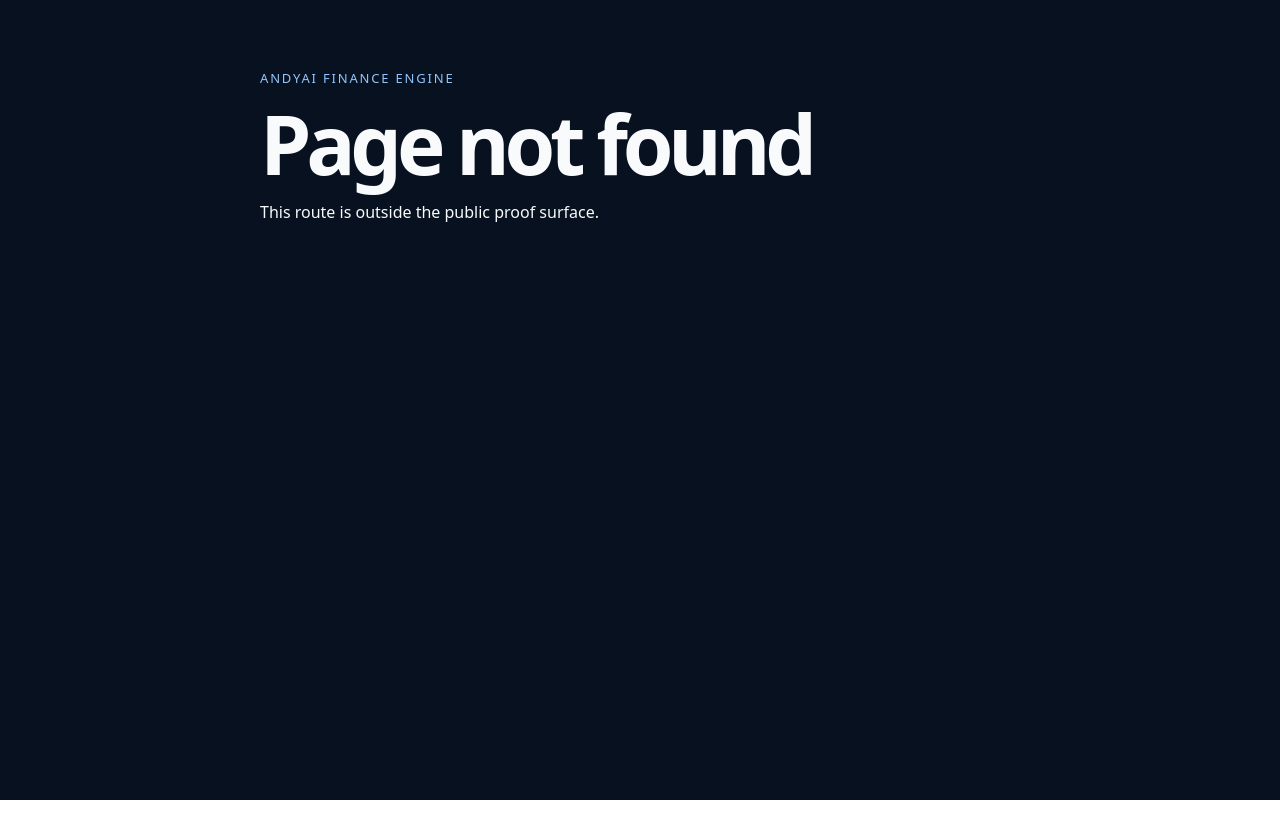
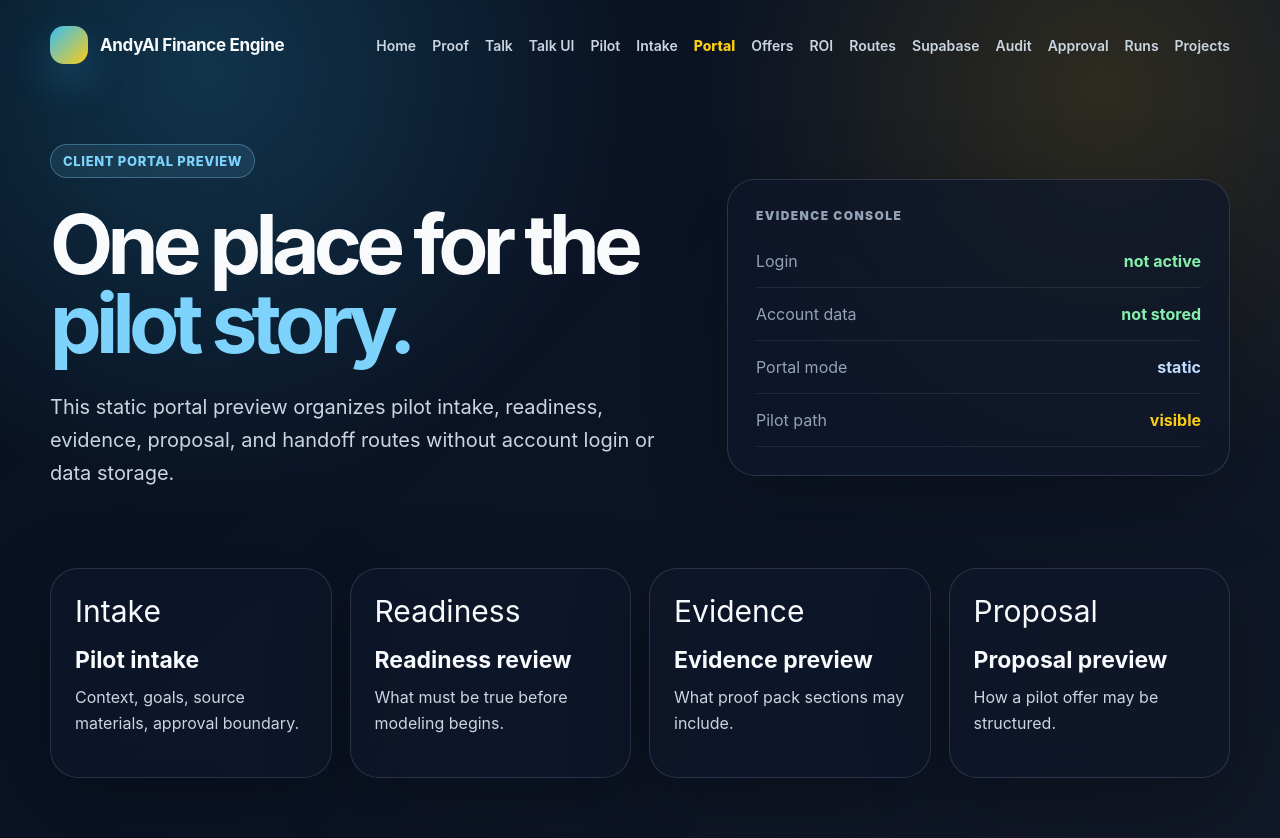
Before and after one commit to kolundzic/andyai-finance-engine, a Next.js app: page /client-portal in a window 1280 px wide. Before the commit this address had no page. Shown: the top 838 px of the page. Before the commit the page ends 800 px from the top, so only its background shows below. Built offline with nearby package versions, Linux system fonts and the light colour scheme.

Commit message:
feat: add v19.2.0 static client portal page

```diff
--- /dev/null
+++ b/app/client-portal/page.tsx
@@ -0,0 +1,31 @@
+import { EvidenceConsole, FeatureGrid, PrestigePage } from "../../src/ui/finance-prestige-system";
+
+export const metadata = {
+  title: "AndyAI Finance Engine — Client Portal",
+  description: "Static client portal preview.",
+};
+
+export default function ClientPortalPage() {
+  return (
+    <PrestigePage
+      active="/client-portal"
+      badge="Client Portal Preview"
+      title="One place for the"
+      accent="pilot story."
+      lead="This static portal preview organizes pilot intake, readiness, evidence, proposal, and handoff routes without account login or data storage."
+      right={<EvidenceConsole rows={[
+        ["Login", "not active", "green"],
+        ["Account data", "not stored", "green"],
+        ["Portal mode", "static", "blue"],
+        ["Pilot path", "visible", "gold"],
+      ]} />}
+    >
+      <FeatureGrid items={[
+        ["Intake", "Pilot intake", "Context, goals, source materials, approval boundary."],
+        ["Readiness", "Readiness review", "What must be true before modeling begins."],
+        ["Evidence", "Evidence preview", "What proof pack sections may include."],
+        ["Proposal", "Proposal preview", "How a pilot offer may be structured."],
+      ]} />
+    </PrestigePage>
+  );
+}
--- a/package.json
+++ b/package.json
@@ -1,6 +1,6 @@
 {
   "name": "andyai-finance-engine",
-  "version": "19.1.0",
+  "version": "19.2.0",
   "private": true,
   "description": "AndyAI Finance Engine — public showcase powered by a governed financial modeling core.",
   "scripts": {
```
Also changed, not shown: 3 other files (tests, documents, lock files or other folders).
